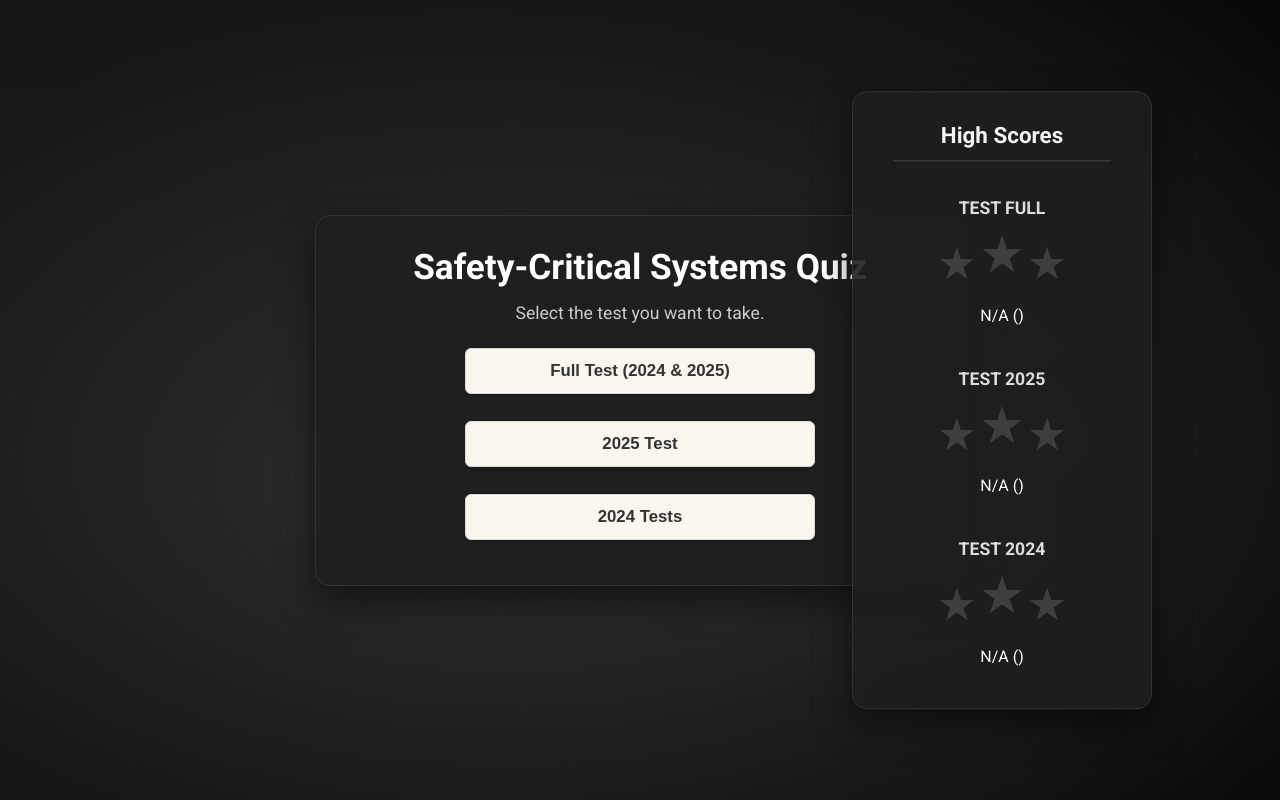
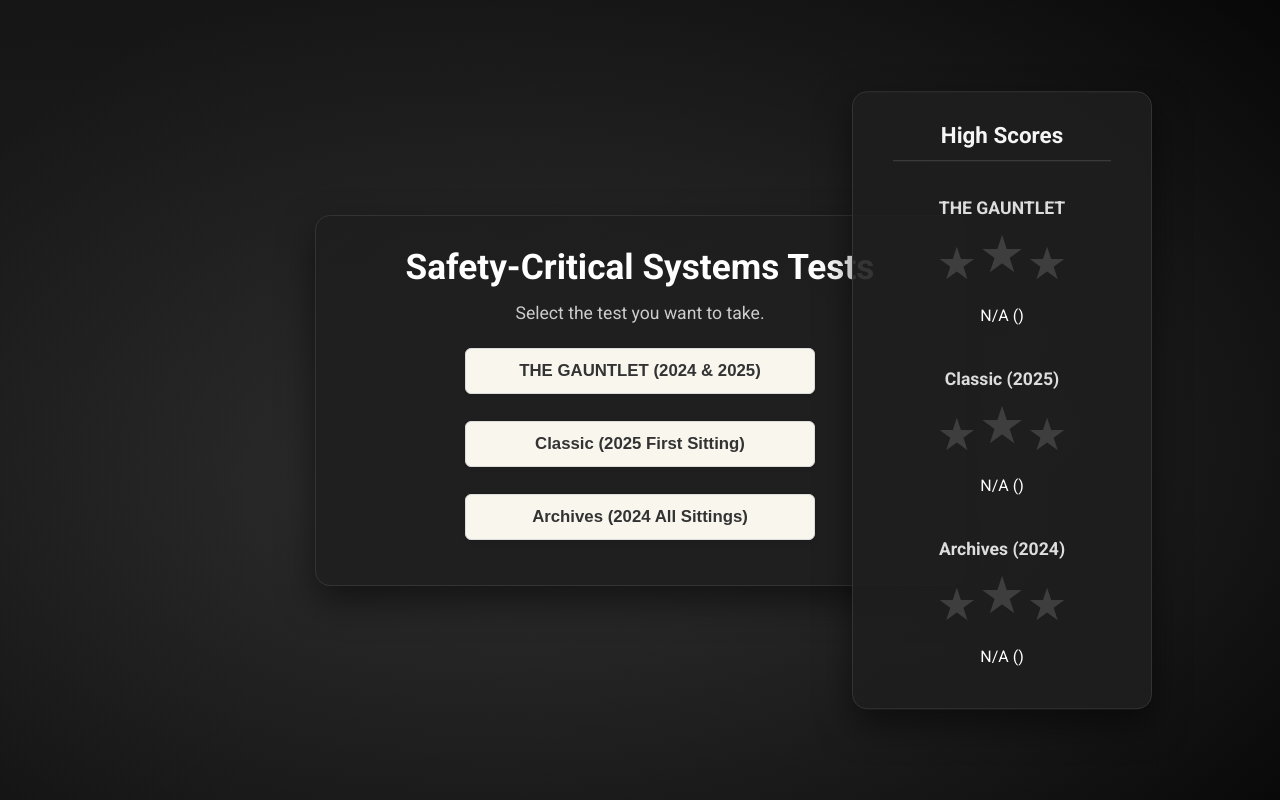
Before and after one commit to kakp0/SWEN326-Quiz-Practice, a plain HTML site: page index.html in a window 1280 px wide. Drawn offline with Linux system fonts and the light colour scheme.

Commit message:
Update index.html

```diff
--- a/index.html
+++ b/index.html
@@ -13,12 +13,12 @@
         <div class="quiz-container" id="quiz-container">
 
             <div id="start-screen" class="screen active">
-                <h1>Safety-Critical Systems Quiz</h1>
+                <h1>Safety-Critical Systems Tests</h1>
                 <p>Select the test you want to take.</p>
                 <div class="btn-stack" style="margin-top: 20px;">
-                    <button id="start-full-btn" class="btn">Full Test (2024 & 2025)</button>
-                    <button id="start-2025-btn" class="btn">2025 Test</button>
-                    <button id="start-2024-btn" class="btn">2024 Tests</button>
+                    <button id="start-full-btn" class="btn">THE GAUNTLET (2024 & 2025)</button>
+                    <button id="start-2025-btn" class="btn">Classic (2025 First Sitting)</button>
+                    <button id="start-2024-btn" class="btn">Archives (2024 All Sittings)</button>
                 </div>
             </div>
 
@@ -40,13 +40,13 @@
                 <p id="result-text">Your results will be shown here.</p>
                 <div id="results-list" class="results-list">
                     </div>
-                <button id="back-to-start-btn" class="btn">Choose New Test</button>
+                <button id="back-to-start-btn" class="btn">Main Menu</button>
             </div>
 
         </div><div id="high-scores-area">
             <h2>High Scores</h2>
             <div class="high-score-entry" id="high-score-full">
-                <span class="test-title">TEST FULL</span>
+                <span class="test-title">THE GAUNTLET</span>
                 <div class="score-details">
                     <div class="stars-container">
                         <div class="stars-background">
@@ -62,7 +62,7 @@
                 </div>
             </div>
             <div class="high-score-entry" id="high-score-2025">
-                <span class="test-title">TEST 2025</span>
+                <span class="test-title">Classic (2025)</span>
                 <div class="score-details">
                     <div class="stars-container">
                         <div class="stars-background">
@@ -78,7 +78,7 @@
                 </div>
             </div>
             <div class="high-score-entry" id="high-score-2024">
-                <span class="test-title">TEST 2024</span>
+                <span class="test-title">Archives (2024)</span>
                 <div class="score-details">
                     <div class="stars-container">
                         <div class="stars-background">
```
